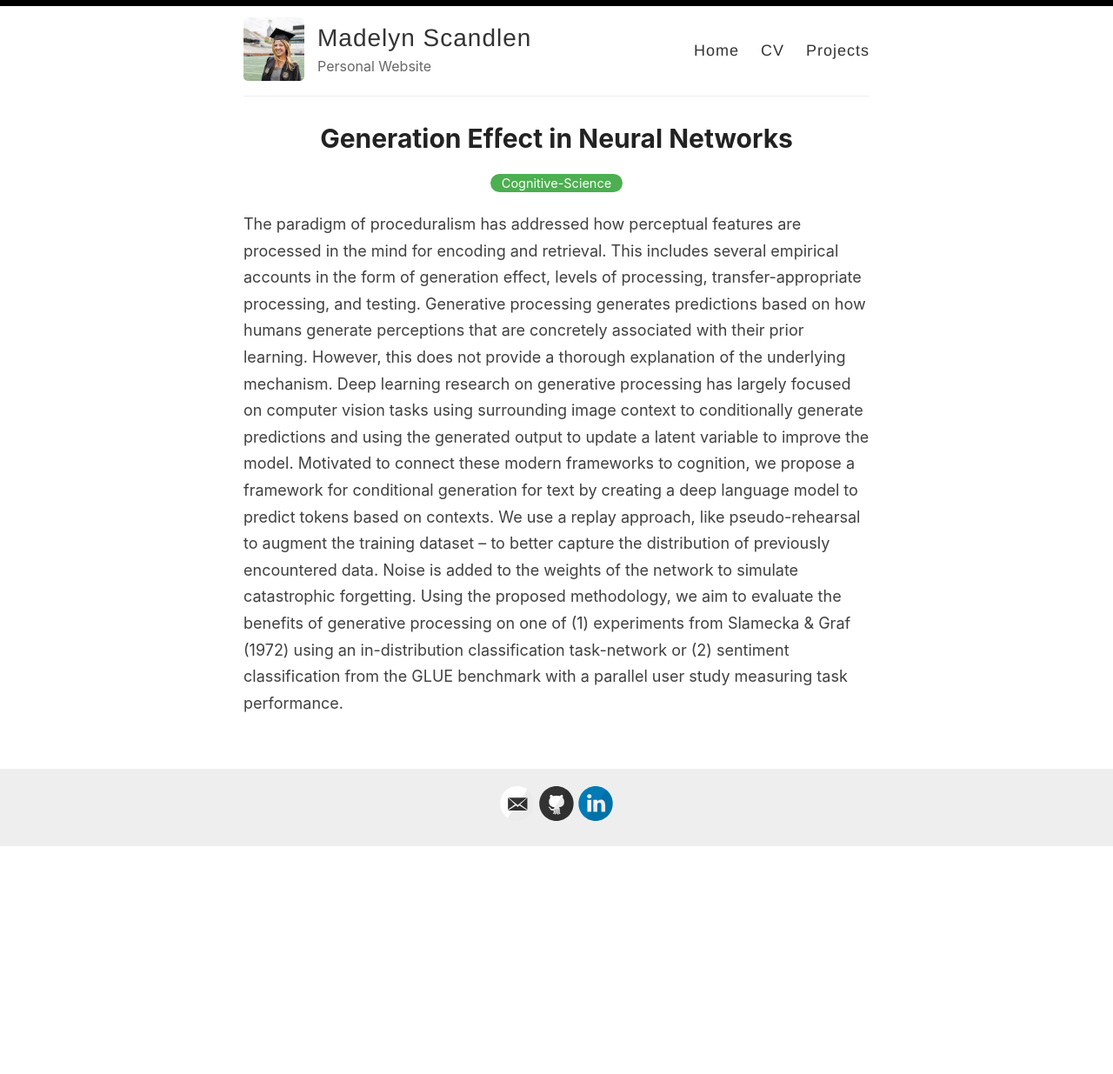
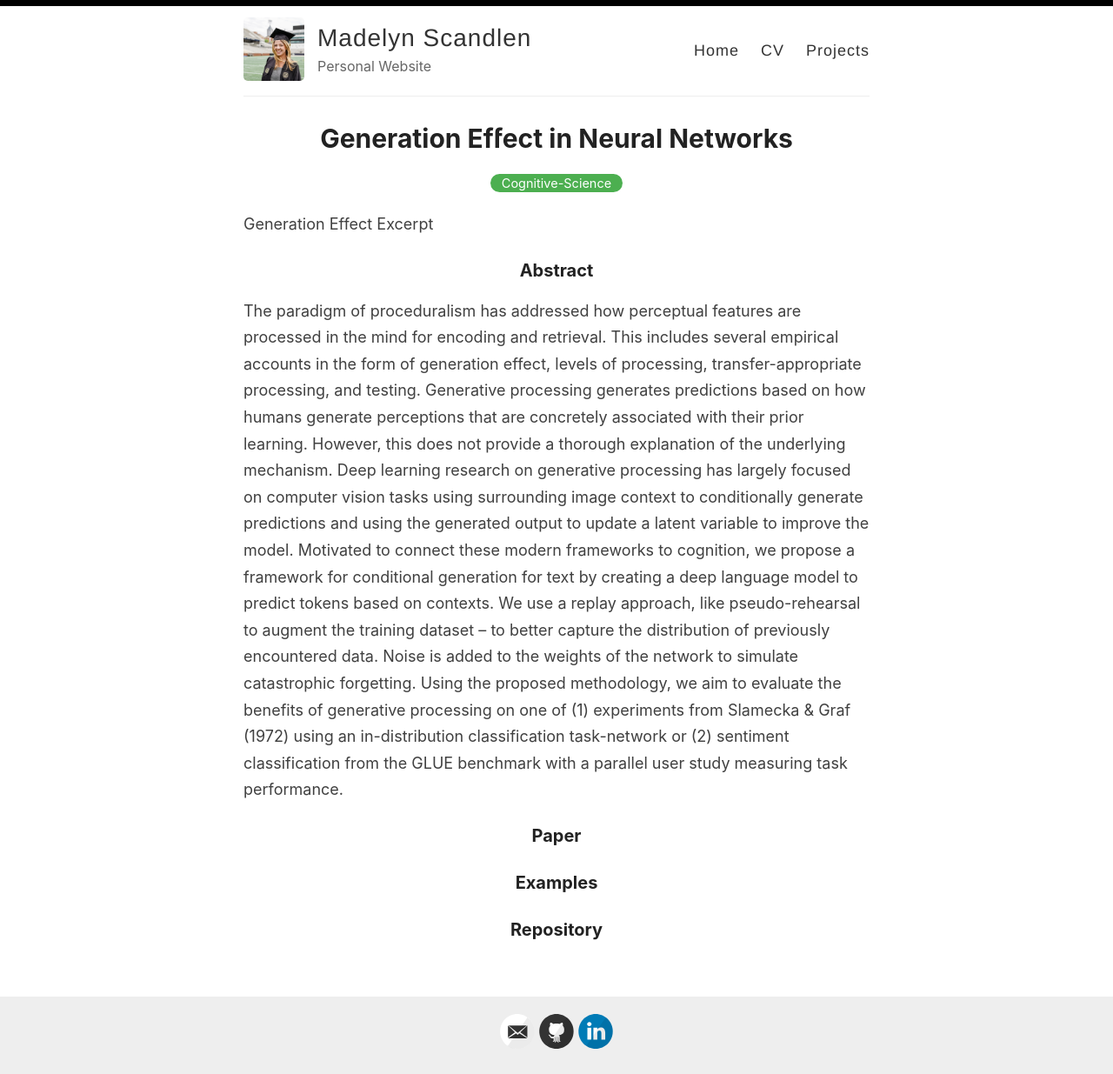
Before and after one commit to mscandlen/mscandlen, a Jekyll site: the page built from _posts/2022-12-01-Generation-Effect.md, in a window 1280 px wide. Shown: the whole page at 87% size. Built offline with Jekyll 4.4.1, drawn with Linux system fonts in a browser that asks for light colours; before the commit the page ends 974 px from its top, so only the background shows below that.

Commit message:
Update and rename 2023-01-11-Generation-Effect.md to 2022-12-01-Generation-Effect.md

```diff
--- a/_posts/2023-01-11-Generation-Effect.md
+++ b/_posts/2022-12-01-Generation-Effect.md
@@ -4,4 +4,14 @@ title: Generation Effect in Neural Networks
 categories: Cognitive-Science
 ---
 
+Generation Effect Excerpt
+
+### Abstract
+
 The paradigm of proceduralism has addressed how perceptual features are processed in the mind for encoding and retrieval. This includes several empirical accounts in the form of generation effect, levels of processing, transfer-appropriate processing, and testing. Generative processing generates predictions based on how humans generate perceptions that are concretely associated with their prior learning. However, this does not provide a thorough explanation of the underlying mechanism. Deep learning research on generative processing has largely focused on computer vision tasks using surrounding image context to conditionally generate predictions and using the generated output to update a latent variable to improve the model. Motivated to connect these modern frameworks to cognition, we propose a framework for conditional generation for text by creating a deep language model to predict tokens based on contexts. We use a replay approach, like pseudo-rehearsal to augment the training dataset – to better capture the distribution of previously encountered data. Noise is added to the weights of the network to simulate catastrophic forgetting. Using the proposed methodology, we aim to evaluate the benefits of generative processing on one of (1) experiments from Slamecka & Graf (1972) using an in-distribution classification task-network or (2) sentiment classification from the GLUE benchmark with a parallel user study measuring task performance.
+
+### Paper
+
+### Examples
+
+### Repository
```
